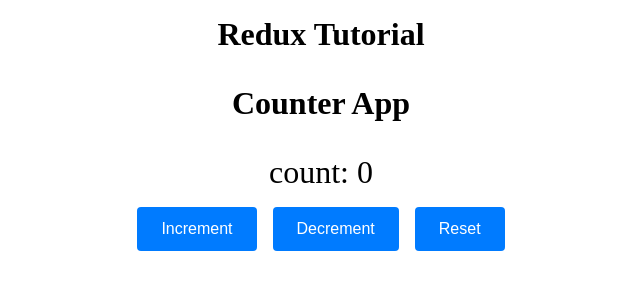
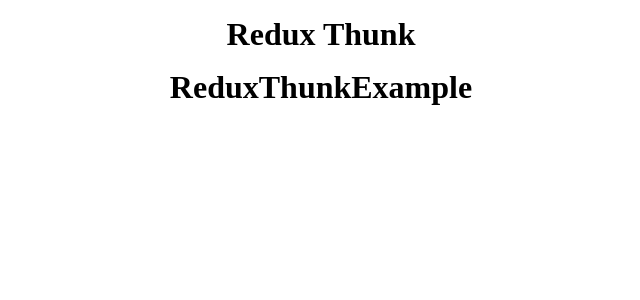
Before and after one commit to Tausifqureshi/React_Revision, a React (Vite) app: page /home in a window 1280 px wide. Shown: the top 300 px of the page, without its empty margins (319-959 px from the left). Built offline with nearby package versions, Linux system fonts and the light colour scheme.

Commit message:
Redux Thunk

```diff
--- a/src/App.jsx
+++ b/src/App.jsx
@@ -27,6 +27,7 @@ import Z from "./Z";
 import Memoize_React from "./React Perfomance and Advance Hook/MemoizeAllConsept";
 import MemoizeAllConsept from "./React Perfomance and Advance Hook/MemoizeAllConsept";
 import Redux from "./Redux/Redux";
+import ReduxThunk from "./Redux Thunk/ReduxThunk";
 
 
 export default function App() {
@@ -95,7 +96,10 @@ export default function App() {
 
 
        {/* Redux File use */}
-       <Redux />
+       {/* <Redux /> */}
+
+       {/* Redux Thunk File use */}
+       <ReduxThunk />
 
 
 
--- /dev/null
+++ b/src/Redux Thunk/ReduxThunk.jsx
@@ -0,0 +1,11 @@
+import React from "react";
+import ReduxThunkExample from "./ReduxThunkExample";
+
+function ReduxThunk() {
+  return <div>
+    <h1> Redux Thunk </h1>
+    <ReduxThunkExample />
+  </div>;
+}
+
+export default ReduxThunk;
--- /dev/null
+++ b/src/Redux Thunk/ReduxThunkExample.jsx
@@ -0,0 +1,9 @@
+import React from "react";
+
+function ReduxThunkExample() {
+  return <div>
+     <h1> ReduxThunkExample </h1>
+  </div>;
+}
+
+export default ReduxThunkExample;
--- /dev/null
+++ b/src/Redux Thunk/Thory.jsx
@@ -0,0 +1,2 @@
+// ================================================ Redux Thunk ================================================== //
+// ChatGPT Se Liya Hua Syntex --->
```
